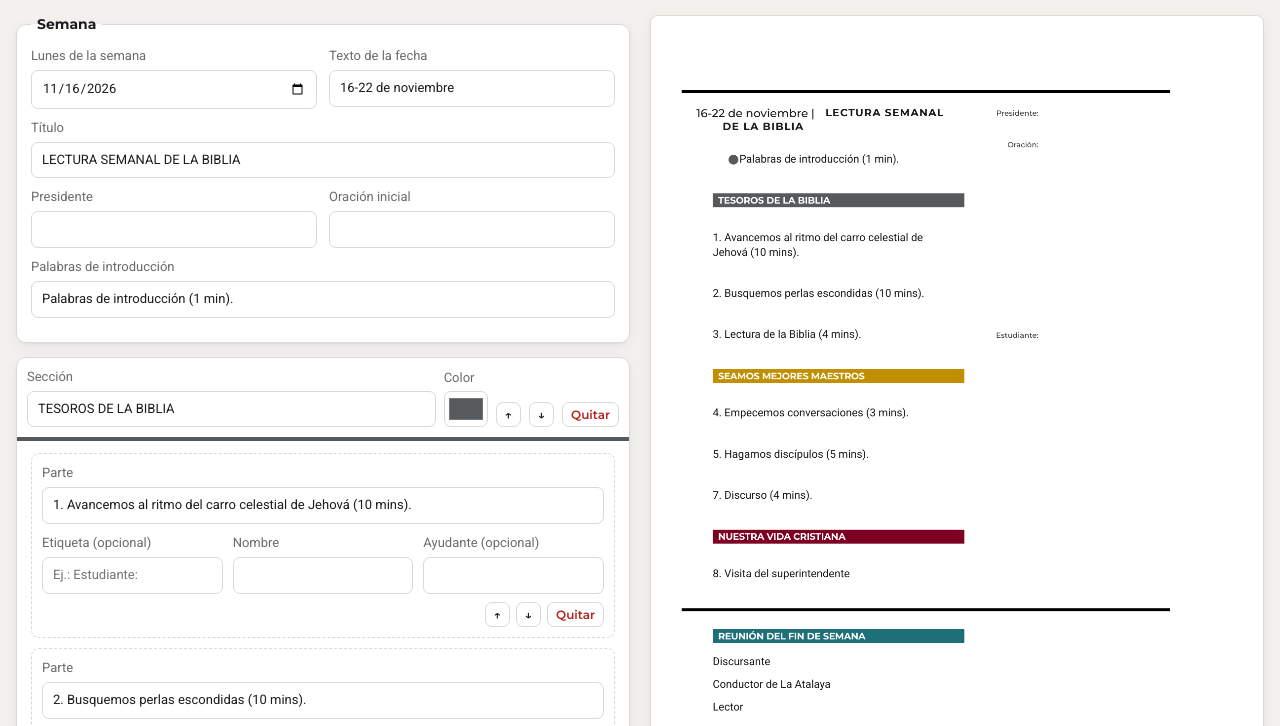
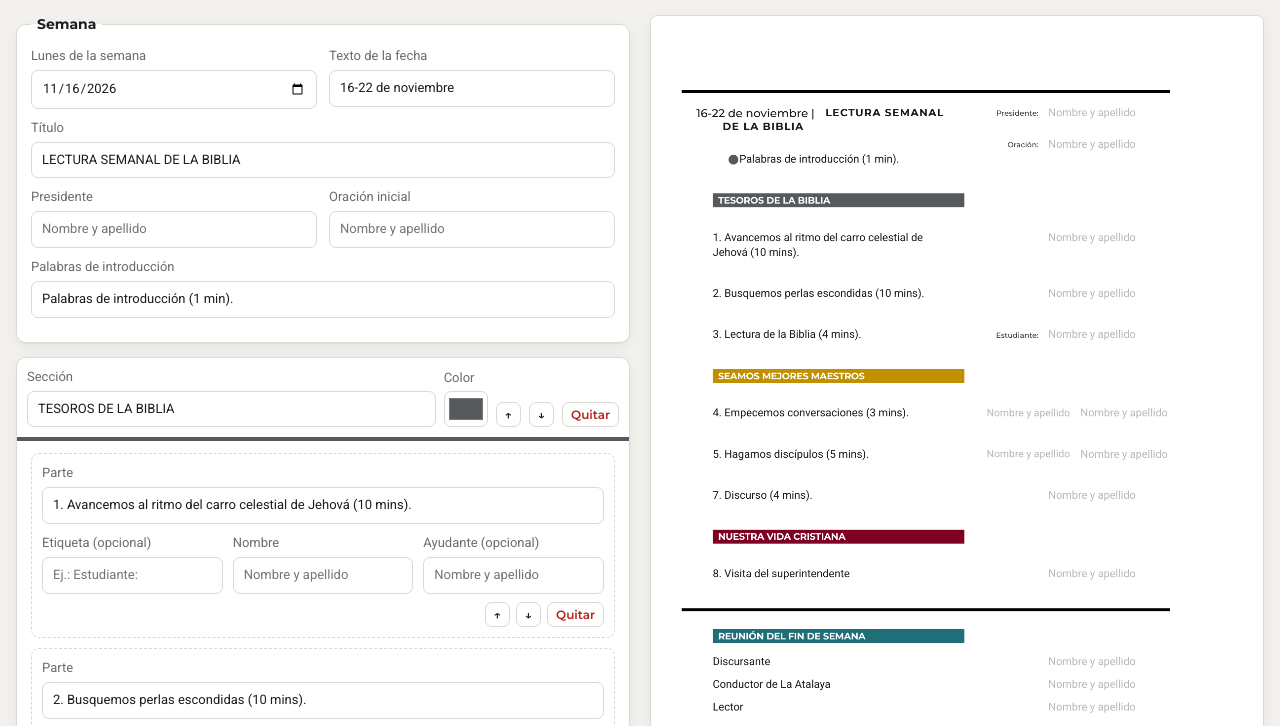
Before and after one commit to NataPeralta/WebDataHarvester, a plain HTML site: page docs/index.html in a window 1280 px wide. Shown: the part 60-786 px from the top of the page. Drawn offline with Linux system fonts and the light colour scheme.

Commit message:
Mostrar nombre genérico en gris en la vista previa
Los lugares sin nombre muestran "Nombre y apellido" solo en la vista
previa y en los campos del formulario; la imagen descargada los deja
vacíos. Las partes con dos nombres muestran ambos lugares.

Co-Authored-By: Claude Sonnet 5.5 <noreply@anthropic.com>
Claude-Session: https://claude.ai/code/session_01US1iSZwd5mo4CS7wofAkuw

```diff
--- a/docs/app.js
+++ b/docs/app.js
@@ -8,7 +8,7 @@ const KEY_NOMBRES = 'programa-semanal:nombres:v1';
 const MESES = ['enero', 'febrero', 'marzo', 'abril', 'mayo', 'junio', 'julio',
   'agosto', 'septiembre', 'octubre', 'noviembre', 'diciembre'];
 
-const fila = (texto, nombre1 = '', nombre2 = '', etiqueta = '') => ({ texto, etiqueta, nombre1, nombre2 });
+const fila = (texto, nombre1 = '', nombre2 = '', etiqueta = '', dos = false) => ({ texto, etiqueta, nombre1, nombre2, dos });
 
 // Modelo en blanco: no trae ningún nombre. Los nombres para autocompletar se arman
 // en cada dispositivo a partir de lo que se escribe ahí (ver "nombres" más abajo).
@@ -31,8 +31,8 @@ const MODELO = {
     {
       titulo: 'SEAMOS MEJORES MAESTROS', color: '#c18f00',
       filas: [
-        fila('4. Empecemos conversaciones (3 mins).'),
-        fila('5. Hagamos discípulos (5 mins).'),
+        fila('4. Empecemos conversaciones (3 mins).', '', '', '', true),
+        fila('5. Hagamos discípulos (5 mins).', '', '', '', true),
         fila('7. Discurso (4 mins).'),
       ],
     },
@@ -57,7 +57,7 @@ const extrasModelo = () => ({
   },
   asignaciones: {
     activo: true, titulo: 'ASIGNACIONES', color: '#4b6a3f',
-    filas: [fila('Microfonista'), fila('Sonido'), fila('Zoom'), fila('Acomodadores'), fila('Puerta')],
+    filas: [fila('Microfonista', '', '', '', true), fila('Sonido'), fila('Zoom'), fila('Acomodadores', '', '', '', true), fila('Puerta')],
   },
 });
 MODELO.extras = extrasModelo();
@@ -169,10 +169,10 @@ function htmlFilas(sec, base, textos) {
             <input type="text" data-path="${p}.etiqueta" value="${esc(f.etiqueta)}" placeholder="Ej.: Estudiante:">
           </label>
           <label>Nombre
-            <input type="text" class="nombre" list="nombres" data-path="${p}.nombre1" value="${esc(f.nombre1)}">
+            <input type="text" class="nombre" list="nombres" data-path="${p}.nombre1" value="${esc(f.nombre1)}" placeholder="Nombre y apellido">
           </label>
           <label>${textos.segundo}
-            <input type="text" class="nombre" list="nombres" data-path="${p}.nombre2" value="${esc(f.nombre2)}">
+            <input type="text" class="nombre" list="nombres" data-path="${p}.nombre2" value="${esc(f.nombre2)}" placeholder="Nombre y apellido">
           </label>
         </div>
         <div class="fila-tools">
@@ -344,6 +344,11 @@ const X_ETIQ = 785;
 const X_NOMBRE = 805;
 const X_NOMBRE_A = 680;
 const X_NOMBRE_B = 870;
+
+// En la vista previa, los lugares vacíos muestran un nombre genérico en gris.
+// Al descargar la imagen no se dibuja: un lugar vacío queda vacío.
+const NOMBRE_GENERICO = 'Nombre y apellido';
+let modoVista = true;
 
 const F = {
   fecha: '500 23px Montserrat',
@@ -518,11 +523,10 @@ function dibujarFila(ctx, f, y) {
   ctx.font = F.texto;
   ctx.textAlign = 'left';
   f.lineas.forEach((l, li) => ctx.fillText(l, X_TEXTO, yPrimera + li * ALTO_LINEA));
-  if (f.nombre2) {
+  if (f.nombre2 || (modoVista && f.dos)) {
     if (f.etiqueta) etiqueta(ctx, f.etiqueta, X_NOMBRE_A - 14, yPrimera);
-    ctx.fillStyle = '#1a1a1a';
-    textoAjustado(ctx, f.nombre1 || '', X_NOMBRE_A, yPrimera, X_NOMBRE_B - X_NOMBRE_A - 16);
-    textoAjustado(ctx, f.nombre2, X_NOMBRE_B, yPrimera, W - X_NOMBRE_B - 30);
+    textoAjustado(ctx, nombreVisible(ctx, f.nombre1), X_NOMBRE_A, yPrimera, X_NOMBRE_B - X_NOMBRE_A - 16);
+    textoAjustado(ctx, nombreVisible(ctx, f.nombre2), X_NOMBRE_B, yPrimera, W - X_NOMBRE_B - 30);
   } else {
     etiquetaNombre(ctx, f.etiqueta, f.nombre1, yPrimera);
   }
@@ -536,11 +540,17 @@ function etiqueta(ctx, texto, xDer, y) {
   ctx.textAlign = 'left';
 }
 
+function nombreVisible(ctx, nombre) {
+  if (nombre) { ctx.fillStyle = '#1a1a1a'; return nombre; }
+  if (modoVista) { ctx.fillStyle = '#b9b9b9'; return NOMBRE_GENERICO; }
+  return '';
+}
+
 function etiquetaNombre(ctx, etiq, nombre, y) {
   if (etiq) etiqueta(ctx, etiq, X_ETIQ, y);
-  ctx.fillStyle = '#1a1a1a';
   ctx.textAlign = 'left';
-  textoAjustado(ctx, nombre || '', X_NOMBRE, y, W - X_NOMBRE - 30);
+  const txt = nombreVisible(ctx, nombre);
+  textoAjustado(ctx, txt, X_NOMBRE, y, W - X_NOMBRE - 30);
 }
 
 function vineta(ctx, color, texto, y) {
@@ -572,8 +582,14 @@ function programarDibujo() {
 }
 
 async function generarBlob() {
-  await dibujar();
-  return new Promise((res) => $('#lienzo').toBlob(res, 'image/png'));
+  modoVista = false; // la imagen descargada no lleva nombres genéricos
+  try {
+    await dibujar();
+    return await new Promise((res) => $('#lienzo').toBlob(res, 'image/png'));
+  } finally {
+    modoVista = true;
+    programarDibujo();
+  }
 }
 
 function nombreArchivo() {
--- a/docs/index.html
+++ b/docs/index.html
@@ -38,10 +38,10 @@
           </label>
           <div class="grid-2">
             <label>Presidente
-              <input type="text" data-path="presidente" list="nombres" class="nombre">
+              <input type="text" data-path="presidente" list="nombres" class="nombre" placeholder="Nombre y apellido">
             </label>
             <label>Oración inicial
-              <input type="text" data-path="oracionInicio" list="nombres" class="nombre">
+              <input type="text" data-path="oracionInicio" list="nombres" class="nombre" placeholder="Nombre y apellido">
             </label>
           </div>
           <label>Palabras de introducción
```
Also changed, not shown: DOCUMENTACION.md (+1 -1 lines).
